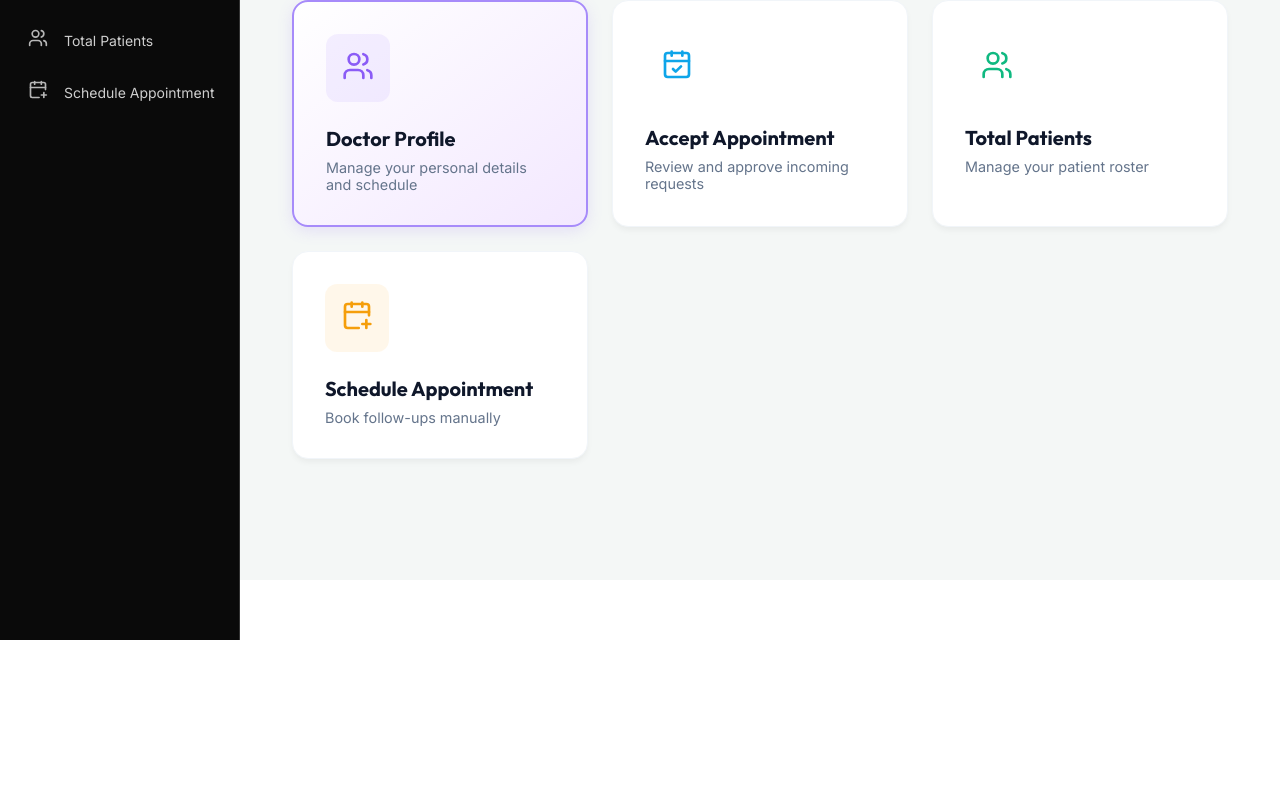
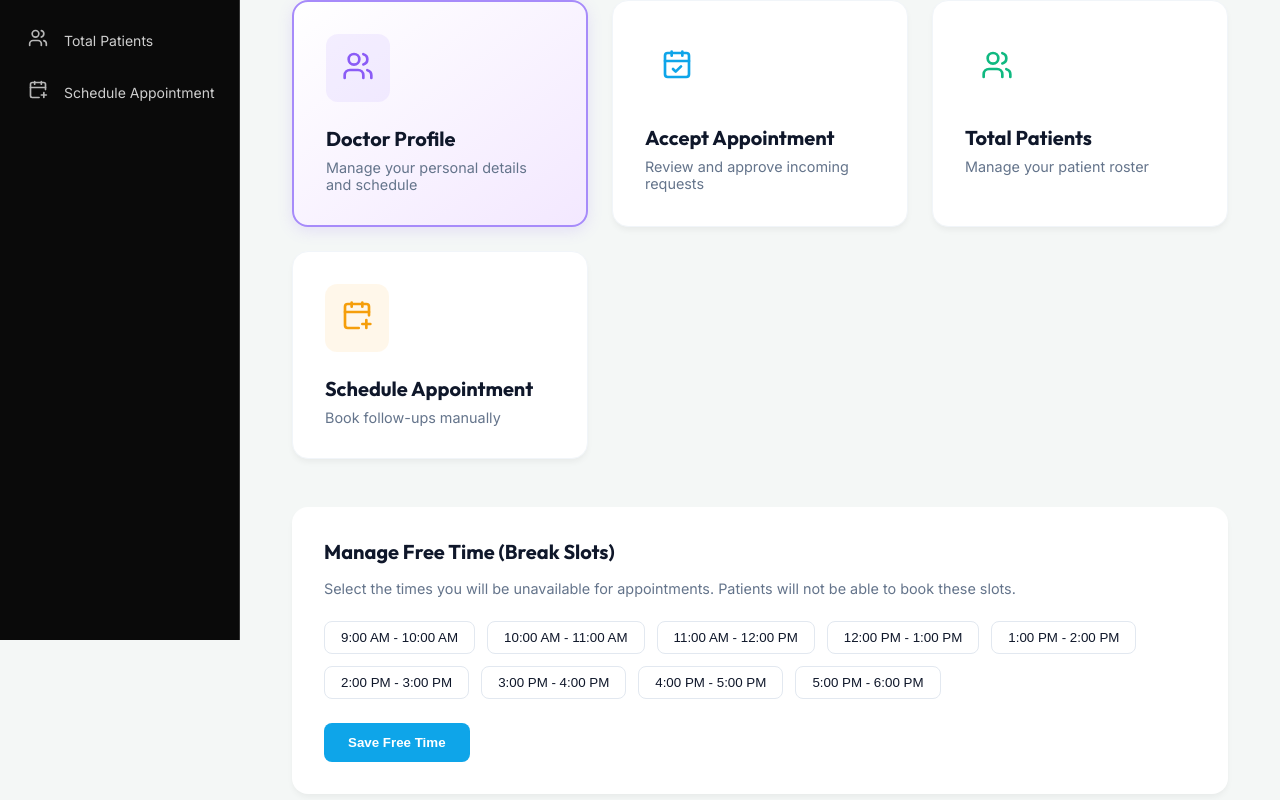
Before and after one commit to deekshitha5e1/smart, a React (Vite) app: page /#/doctor in a window 1280 px wide. Shown: the part 220-1020 px from the top of the page. Before the commit the page ends 800 px from the top, so only its background shows below. Built offline with nearby package versions, Linux system fonts and the light colour scheme; no server answers.

Commit message:
feat: Add multi-slot free time management for doctors

```diff
--- a/src/DoctorDashboard.jsx
+++ b/src/DoctorDashboard.jsx
@@ -1,4 +1,5 @@
 import { LogOut, CalendarCheck, Users, CalendarPlus } from 'lucide-react';
+import { useState, useEffect } from 'react';
 import { useNavigate } from 'react-router-dom';
 import ModuleCard from './components/ModuleCard';
 
@@ -14,6 +15,61 @@ const DoctorDashboard = () => {
     localStorage.removeItem('userName');
     localStorage.removeItem('userPhoto');
     navigate('/');
+  };
+
+  const userUid = localStorage.getItem('userUid');
+  const [shift, setShift] = useState('day');
+  const [freeSlots, setFreeSlots] = useState([]);
+  const [saving, setSaving] = useState(false);
+
+  useEffect(() => {
+    const fetchProfile = async () => {
+      try {
+        if (!userUid) return;
+        const API_URL = import.meta.env.VITE_API_URL || '';
+        const response = await fetch(`${API_URL}/api/doctor/profile/${userUid}`);
+        if (response.ok) {
+          const data = await response.json();
+          setShift(data.shift || 'day');
+          if (data.free_time) {
+            setFreeSlots(data.free_time.split(', ').filter(Boolean));
+          }
+        }
+      } catch (error) {
+        console.error("Error fetching profile:", error);
+      }
+    };
+    fetchProfile();
+  }, [userUid]);
+
+  const saveFreeSlots = async () => {
+    setSaving(true);
+    try {
+      const API_URL = import.meta.env.VITE_API_URL || '';
+      await fetch(`${API_URL}/api/doctor/freetime`, {
+        method: 'POST',
+        headers: { 'Content-Type': 'application/json' },
+        body: JSON.stringify({ doctorEmail: userEmail, freeSlots })
+      });
+      alert('Free slots saved successfully');
+    } catch (error) {
+      console.error('Error saving free slots:', error);
+      alert('Failed to save free slots');
+    } finally {
+      setSaving(false);
+    }
+  };
+
+  const toggleSlot = (slot) => {
+    setFreeSlots(prev =>
+      prev.includes(slot) ? prev.filter(s => s !== slot) : [...prev, slot]
+    );
+  };
+
+  const getAvailableSlots = () => {
+    return shift === 'day'
+      ? ['9:00 AM - 10:00 AM', '10:00 AM - 11:00 AM', '11:00 AM - 12:00 PM', '12:00 PM - 1:00 PM', '1:00 PM - 2:00 PM', '2:00 PM - 3:00 PM', '3:00 PM - 4:00 PM', '4:00 PM - 5:00 PM', '5:00 PM - 6:00 PM']
+      : ['9:00 PM - 10:00 PM', '10:00 PM - 11:00 PM', '11:00 PM - 12:00 AM', '12:00 AM - 1:00 AM', '1:00 AM - 2:00 AM', '2:00 AM - 3:00 AM', '3:00 AM - 4:00 AM', '4:00 AM - 5:00 AM', '5:00 AM - 6:00 AM'];
   };
 
   const modules = [
@@ -38,6 +94,40 @@ const DoctorDashboard = () => {
           <ModuleCard key={index} mod={mod} />
         ))}
       </div>
+
+      <div style={{ marginTop: '3rem', background: 'white', padding: '2rem', borderRadius: '16px', boxShadow: '0 4px 6px -1px rgba(0,0,0,0.05)' }}>
+        <h3 style={{ fontSize: '1.25rem', marginBottom: '1rem', color: 'var(--text-dark)' }}>Manage Free Time (Break Slots)</h3>
+        <p style={{ color: 'var(--text-light)', marginBottom: '1.5rem', fontSize: '0.9rem' }}>
+          Select the times you will be unavailable for appointments. Patients will not be able to book these slots.
+        </p>
+        <div style={{ display: 'flex', flexWrap: 'wrap', gap: '0.75rem', marginBottom: '1.5rem' }}>
+          {getAvailableSlots().map(slot => (
+            <button
+              key={slot}
+              onClick={() => toggleSlot(slot)}
+              style={{
+                padding: '0.5rem 1rem',
+                borderRadius: '8px',
+                border: `1px solid ${freeSlots.includes(slot) ? 'var(--primary)' : '#e2e8f0'}`,
+                background: freeSlots.includes(slot) ? 'rgba(14, 165, 233, 0.1)' : 'white',
+                color: freeSlots.includes(slot) ? 'var(--primary)' : 'var(--text-dark)',
+                cursor: 'pointer',
+                fontWeight: '500',
+                transition: 'all 0.2s ease'
+              }}
+            >
+              {slot}
+            </button>
+          ))}
+        </div>
+        <button
+          onClick={saveFreeSlots}
+          disabled={saving}
+          style={{ background: 'var(--primary)', color: 'white', border: 'none', padding: '0.75rem 1.5rem', borderRadius: '8px', cursor: saving ? 'not-allowed' : 'pointer', fontWeight: '600', opacity: saving ? 0.7 : 1 }}
+        >
+          {saving ? 'Saving...' : 'Save Free Time'}
+        </button>
+      </div>
     </div>
   );
 };
--- a/src/PatientDashboard.jsx
+++ b/src/PatientDashboard.jsx
@@ -203,13 +203,24 @@ const PatientDashboard = () => {
                     <label style={{ display: 'block', marginBottom: '0.5rem', fontSize: '0.875rem', fontWeight: '500' }}>Time</label>
                     <div style={{ display: 'flex', alignItems: 'center', background: '#f8fafc', border: '1px solid #e2e8f0', borderRadius: '8px', padding: '0 0.75rem' }}>
                       <Clock size={16} color="var(--text-light)" />
-                      <input
-                        type="time"
+                      <select
                         required
                         value={appointmentTime}
                         onChange={(e) => setAppointmentTime(e.target.value)}
                         style={{ border: 'none', background: 'transparent', padding: '0.75rem', width: '100%', outline: 'none' }}
-                      />
+                      >
+                        <option value="" disabled>Select a time slot</option>
+                        {selectedDoctor && (selectedDoctor.shift === 'day' ?
+                          ['9:00 AM - 10:00 AM', '10:00 AM - 11:00 AM', '11:00 AM - 12:00 PM', '12:00 PM - 1:00 PM', '1:00 PM - 2:00 PM', '2:00 PM - 3:00 PM', '3:00 PM - 4:00 PM', '4:00 PM - 5:00 PM', '5:00 PM - 6:00 PM']
+                          :
+                          ['9:00 PM - 10:00 PM', '10:00 PM - 11:00 PM', '11:00 PM - 12:00 AM', '12:00 AM - 1:00 AM', '1:00 AM - 2:00 AM', '2:00 AM - 3:00 AM', '3:00 AM - 4:00 AM', '4:00 AM - 5:00 AM', '5:00 AM - 6:00 AM']
+                        ).filter(slot => {
+                          const freeSlots = selectedDoctor.freeTime ? selectedDoctor.freeTime.split(',').map(s => s.trim()) : [];
+                          return !freeSlots.includes(slot);
+                        }).map(slot => (
+                          <option key={slot} value={slot}>{slot}</option>
+                        ))}
+                      </select>
                     </div>
                   </div>
                   <div style={{ display: 'flex', gap: '1rem', marginTop: '1rem' }}>
--- a/src/pages/doctor/DoctorProfile.jsx
+++ b/src/pages/doctor/DoctorProfile.jsx
@@ -242,7 +242,7 @@ const DoctorProfile = () => {
 
             {/* Free Time */}
             <div className="input-group" style={{ margin: 0 }}>
-              <label>Break Time (30 mins)</label>
+              <label>Break Time (1 hour)</label>
               <div className="input-wrapper" style={{ display: 'flex', alignItems: 'center', background: '#f8fafc', border: '1px solid #e2e8f0', borderRadius: '12px', padding: '0 1rem' }}>
                 <Calendar size={18} color="var(--text-light)" />
                 <select
@@ -254,19 +254,27 @@ const DoctorProfile = () => {
                   <option value="" disabled>Select a break slot</option>
                   {profileData.shift === 'day' ? (
                     <>
-                      <option value="12:00 PM - 12:30 PM">12:00 PM - 12:30 PM</option>
-                      <option value="12:30 PM - 1:00 PM">12:30 PM - 1:00 PM</option>
-                      <option value="1:00 PM - 1:30 PM">1:00 PM - 1:30 PM</option>
-                      <option value="1:30 PM - 2:00 PM">1:30 PM - 2:00 PM</option>
-                      <option value="2:00 PM - 2:30 PM">2:00 PM - 2:30 PM</option>
+                      <option value="9:00 AM - 10:00 AM">9:00 AM - 10:00 AM</option>
+                      <option value="10:00 AM - 11:00 AM">10:00 AM - 11:00 AM</option>
+                      <option value="11:00 AM - 12:00 PM">11:00 AM - 12:00 PM</option>
+                      <option value="12:00 PM - 1:00 PM">12:00 PM - 1:00 PM</option>
+                      <option value="1:00 PM - 2:00 PM">1:00 PM - 2:00 PM</option>
+                      <option value="2:00 PM - 3:00 PM">2:00 PM - 3:00 PM</option>
+                      <option value="3:00 PM - 4:00 PM">3:00 PM - 4:00 PM</option>
+                      <option value="4:00 PM - 5:00 PM">4:00 PM - 5:00 PM</option>
+                      <option value="5:00 PM - 6:00 PM">5:00 PM - 6:00 PM</option>
                     </>
                   ) : (
                     <>
-                      <option value="12:00 AM - 12:30 AM">12:00 AM - 12:30 AM</option>
-                      <option value="12:30 AM - 1:00 AM">12:30 AM - 1:00 AM</option>
-                      <option value="1:00 AM - 1:30 AM">1:00 AM - 1:30 AM</option>
-                      <option value="1:30 AM - 2:00 AM">1:30 AM - 2:00 AM</option>
-                      <option value="2:00 AM - 2:30 AM">2:00 AM - 2:30 AM</option>
+                      <option value="9:00 PM - 10:00 PM">9:00 PM - 10:00 PM</option>
+                      <option value="10:00 PM - 11:00 PM">10:00 PM - 11:00 PM</option>
+                      <option value="11:00 PM - 12:00 AM">11:00 PM - 12:00 AM</option>
+                      <option value="12:00 AM - 1:00 AM">12:00 AM - 1:00 AM</option>
+                      <option value="1:00 AM - 2:00 AM">1:00 AM - 2:00 AM</option>
+                      <option value="2:00 AM - 3:00 AM">2:00 AM - 3:00 AM</option>
+                      <option value="3:00 AM - 4:00 AM">3:00 AM - 4:00 AM</option>
+                      <option value="4:00 AM - 5:00 AM">4:00 AM - 5:00 AM</option>
+                      <option value="5:00 AM - 6:00 AM">5:00 AM - 6:00 AM</option>
                     </>
                   )}
                 </select>
```
Also changed, not shown: 1 other file (tests, documents, lock files or other folders).
